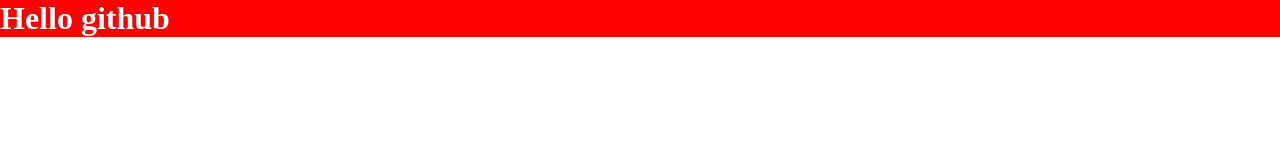
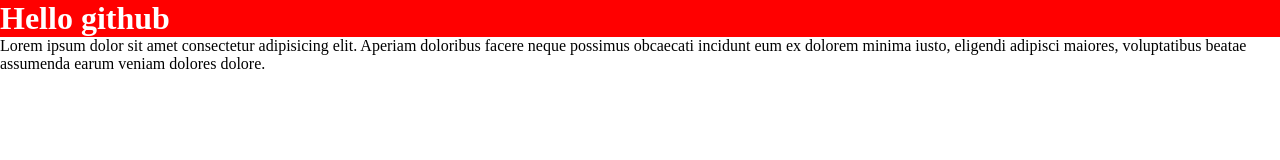
Before and after one commit to mabdullahjs/git_batch_3_quetta, a plain HTML site: page index.html in a window 1280 px wide. Drawn offline with Linux system fonts and the light colour scheme.

Commit message:
para added

```diff
--- a/index.html
+++ b/index.html
@@ -8,5 +8,6 @@
 </head>
 <body>
     <h1>Hello github</h1>
+    <p>Lorem ipsum dolor sit amet consectetur adipisicing elit. Aperiam doloribus facere neque possimus obcaecati incidunt eum ex dolorem minima iusto, eligendi adipisci maiores, voluptatibus beatae assumenda earum veniam dolores dolore.</p>
 </body>
 </html>
```
